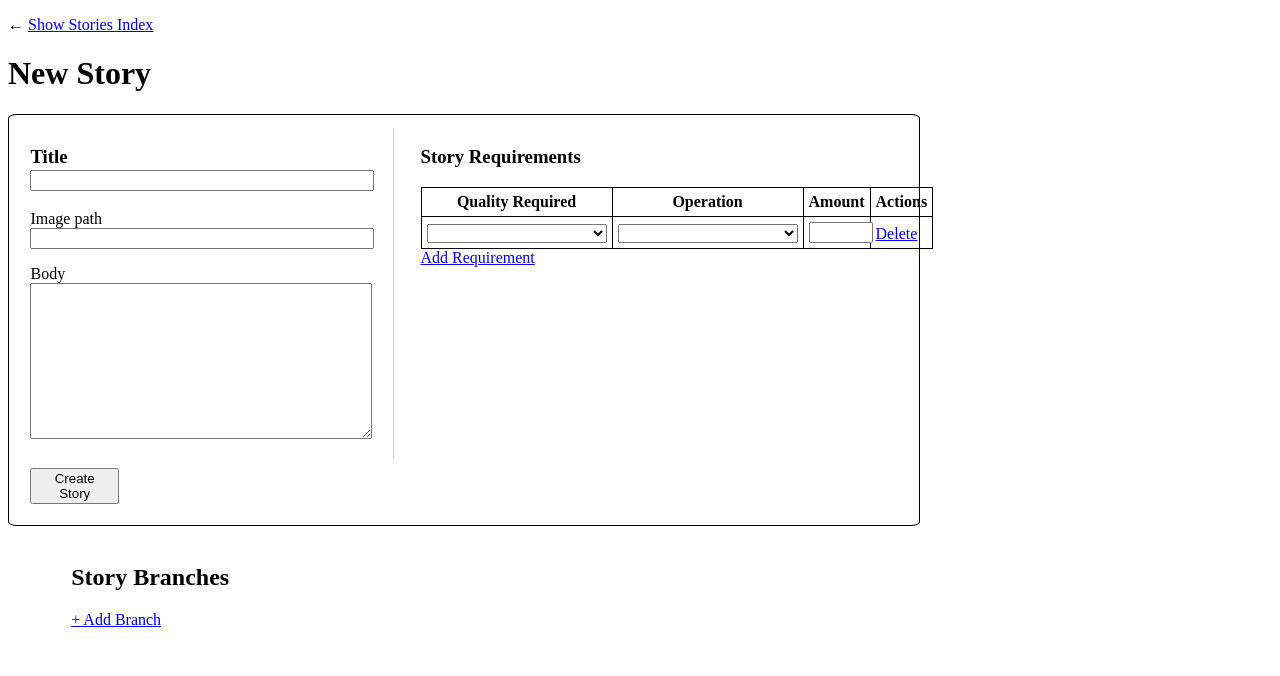
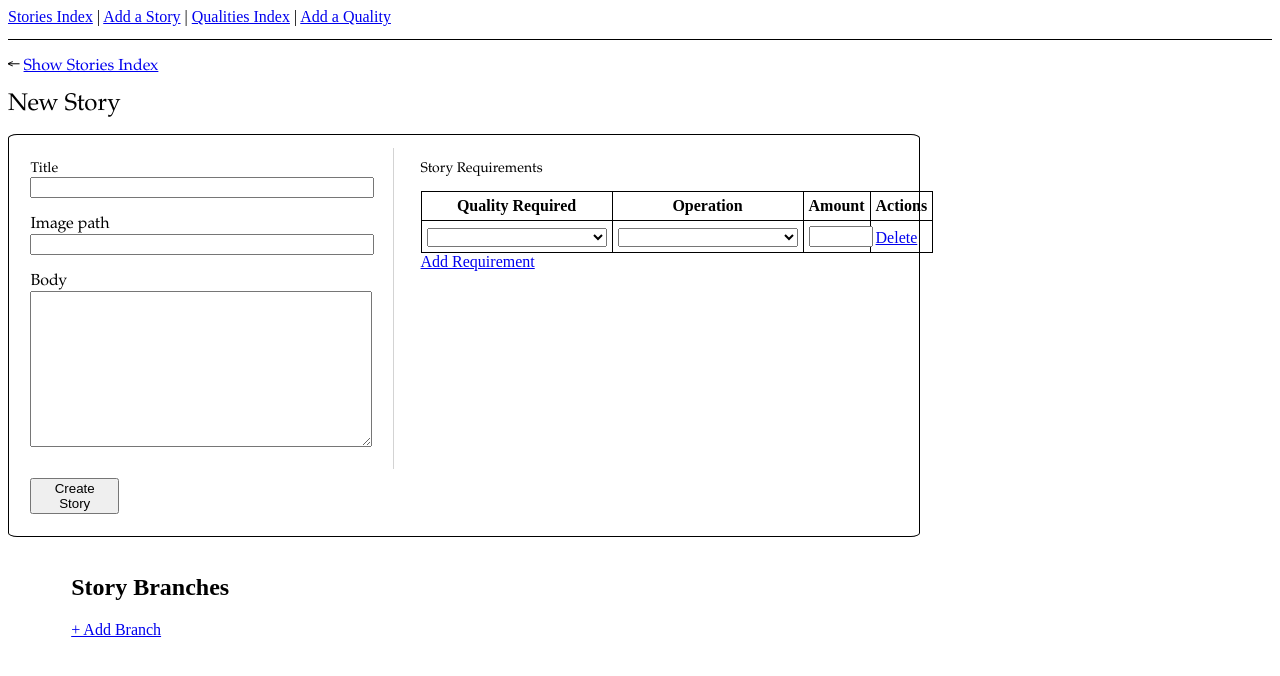
Before and after one commit to julianazhu/the-last-station, a Rails app: page /stories/new in a window 1280 px wide. Shown: the top 676 px of the page. Run offline with Rails 7, Linux system fonts and the light colour scheme; tables that the repository leaves empty hold one stand-in row (values such as "Sample post"); style sheets or scripts are compiled from the project's sources; some libraries are stand-ins or nearby versions.

Commit message:
Added backend navigation header

```diff
--- a/app/assets/stylesheets/application.css
+++ b/app/assets/stylesheets/application.css
@@ -55,6 +55,46 @@ textarea {
   height: 150px;
   width: 100%;
   min-width: 330px;
+}
+
+h1 {
+  font-family: Garamond, Baskerville, 'Baskerville Old Face', 'Hoefler Text', 'Times New Roman', serif;
+  font-size: 24px;
+  font-style: normal;
+  font-variant: normal;
+  font-weight: 500;
+  line-height: 26.3999996185303px;
+}
+h3 {
+  font-family: Garamond, Baskerville, 'Baskerville Old Face', 'Hoefler Text', 'Times New Roman', serif;
+  font-size: 14px;
+  font-style: normal;
+  font-variant: normal;
+  font-weight: 500;
+  line-height: 15.3999996185303px;
+}
+p {
+  font-family: Garamond, Baskerville, 'Baskerville Old Face', 'Hoefler Text', 'Times New Roman', serif;
+  font-size: 16px;
+  font-style: normal;
+  font-variant: normal;
+  font-weight: 400;
+  line-height: 20px;
+}
+
+/* Front End */
+
+body {
+background-color: #FFFFFF;
+color: #000000;
+}
+
+
+/* Back End */
+#backend_navigation {
+  width: 100%;
+  border-bottom: 1px solid #000000;
+  padding-bottom: 1%
 }
 
 #storyform_and_requirementform_wrapper {
--- a/app/assets/stylesheets/characters.css.scss
+++ b/app/assets/stylesheets/characters.css.scss
@@ -9,3 +9,12 @@
 #character_submit_button{
   max-width: 100px;
 }
+
+#intro_wrapper {
+  position: absolute;
+  left: 24%;
+  top: 18%;
+  width: 50%;
+  background-color: #FFFFFF;
+  padding: 1%;
+}
--- a/app/controllers/characters_controller.rb
+++ b/app/controllers/characters_controller.rb
@@ -5,7 +5,7 @@ class CharactersController < ApplicationController
     @character = Character.find(params[:character_id])
   end
 
-  def intro
+  def intro()
   end
 
   def index
@@ -36,7 +36,7 @@ class CharactersController < ApplicationController
     else
     @character = Character.new(character_params)
       if  @character.save
-        redirect_to intro_path(@character)
+        redirect_to intro_path(@character.id)
       else
         render 'new'
       end
--- /dev/null
+++ b/app/views/layouts/_backend_navigation.html.erb
@@ -0,0 +1,6 @@
+<div id="backend_navigation">
+  <%= link_to 'Stories Index', stories_path %> |
+  <%= link_to 'Add a Story', new_story_path %> |
+  <%= link_to 'Qualities Index', qualities_path %> |
+  <%= link_to 'Add a Quality', new_quality_path %>
+</div>
--- a/app/views/qualities/index.html.erb
+++ b/app/views/qualities/index.html.erb
@@ -1,3 +1,4 @@
+<%= render "/layouts/backend_navigation" %>
 <h1>Existing Qualities</h1>
 <p><%= link_to 'Create New Quality', new_quality_path %></p>
 <%= render 'qualitytable'%>
--- a/app/views/qualities/new.html.erb
+++ b/app/views/qualities/new.html.erb
@@ -1,2 +1,3 @@
+<%= render "/layouts/backend_navigation" %>
 <h1>Add a New Quality</h1>
 <%= render 'qualityform' %>
--- a/app/views/stories/new.html.erb
+++ b/app/views/stories/new.html.erb
@@ -1,3 +1,4 @@
+<%= render "/layouts/backend_navigation" %>
 <p>&#8592; <%= link_to "Show Stories Index", stories_path %></p>
 
 <h1>New Story</h1>
```
Also changed, not shown: app/views/characters/intro.html.erb (+8 -1 lines), app/views/stories/index.html.erb (+2 -1 lines), 4 other files.
